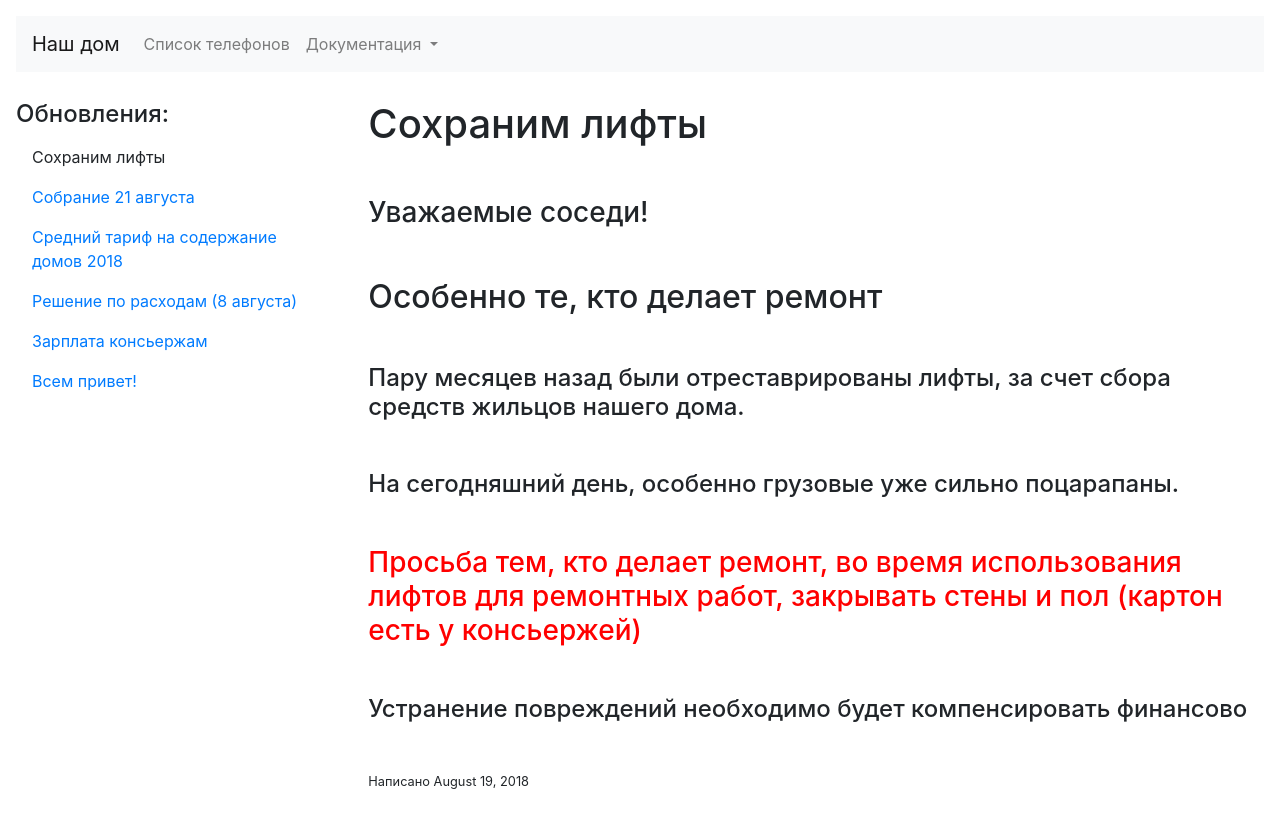
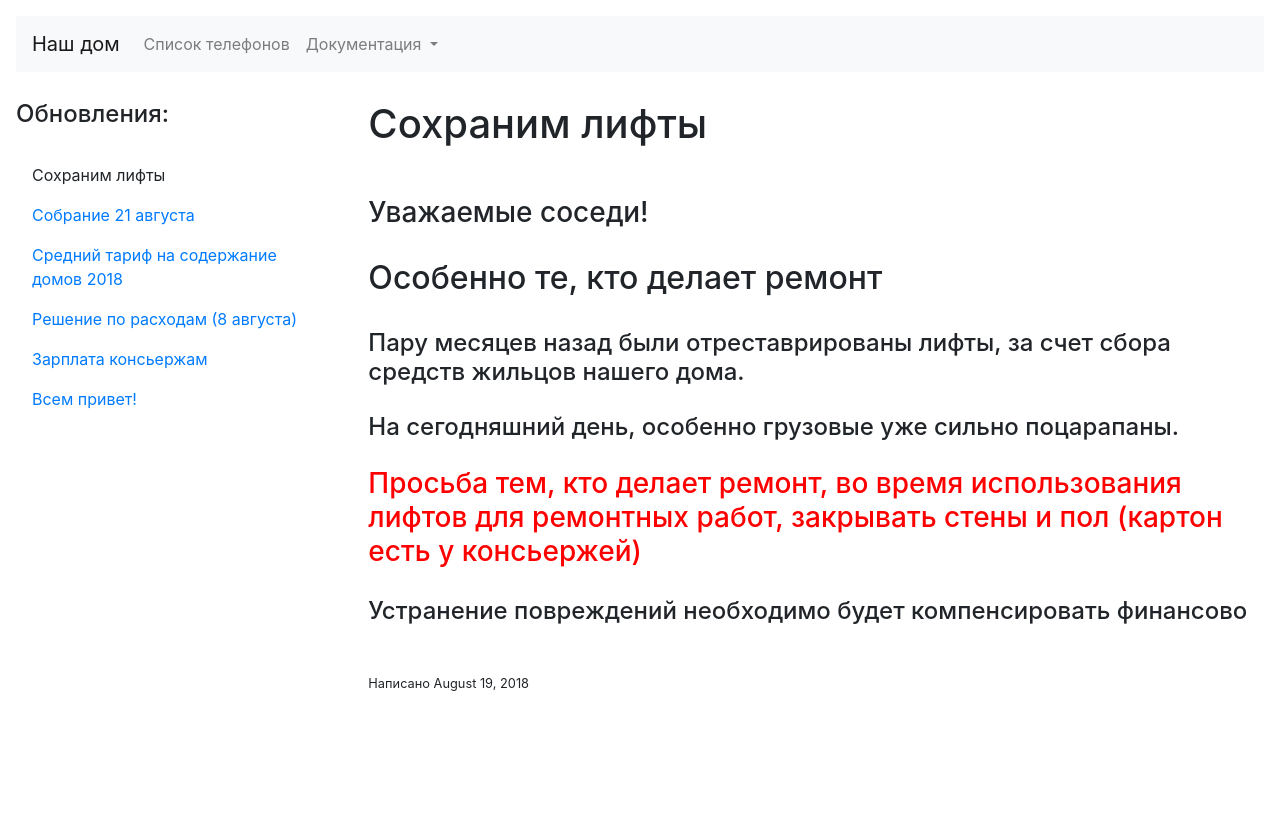
Before and after one commit to heroes-kiev/16b, a Jekyll site: the page built from _posts/2018-08-19-elevators.md, in a window 1280 px wide. Shown: the top 828 px of the page. Built offline with Jekyll 4.4.1, drawn with Linux system fonts in a browser that asks for light colours.

Commit message:
style elevators

```diff
--- a/_posts/2018-08-19-elevators.md
+++ b/_posts/2018-08-19-elevators.md
@@ -4,19 +4,19 @@ published: true
 title: Сохраним лифты
 ---
 
+<style>
+    h4, h3, h2 {padding-bottom: 0.75em}
+    h4:last-child, h3:last-child, h2:last-child {padding: 0}
+</style>
+
 ### Уважаемые соседи!
-<br>
 
 ## Особенно те, кто делает ремонт
-<br>
 
 #### Пару месяцев назад были отреставрированы лифты, за счет сбора средств жильцов нашего дома.
-<br>
 
 #### На сегодняшний день, особенно грузовые уже сильно поцарапаны.
-<br>
 
 <h3 style="color: red">Просьба тем, кто делает ремонт, во время использования лифтов для ремонтных работ, закрывать стены и пол (картон есть у консьержей)</h3>
-<br>
 
 #### Устранение повреждений необходимо будет компенсировать финансово
```
